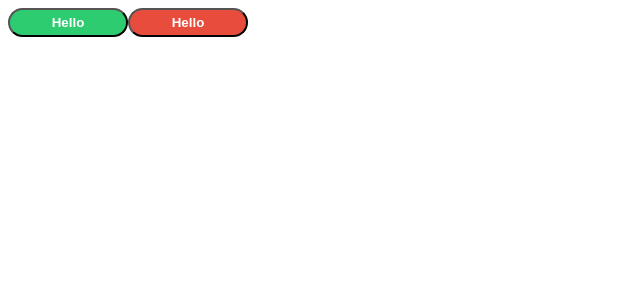
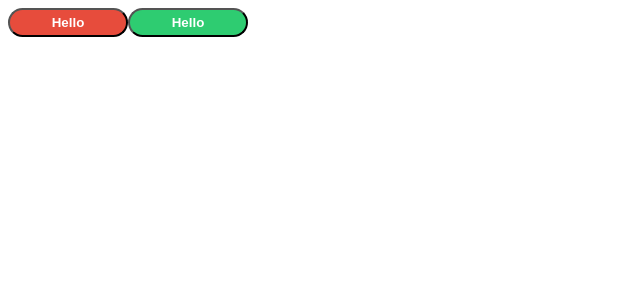
Before and after one commit to ljh1324/styled_react_components, a React (Create React App) app in the folder styled_react_components/: page / in a window 1280 px wide. Shown: the top 300 px of the page, without its empty margins (0-640 px from the left). Built offline with nearby package versions, Linux system fonts and the light colour scheme; the HTML template or start-up script is replaced by a standard one.

Commit message:
Button class

```diff
--- a/styled_react_components/package.json
+++ b/styled_react_components/package.json
@@ -5,7 +5,8 @@
   "dependencies": {
     "react": "^16.8.6",
     "react-dom": "^16.8.6",
-    "react-scripts": "3.0.1"
+    "react-scripts": "3.0.1",
+    "styled-components": "^4.3.1"
   },
   "scripts": {
     "start": "react-scripts start",
--- a/styled_react_components/src/App.js
+++ b/styled_react_components/src/App.js
@@ -4,14 +4,17 @@ import './App.css';
 function App() {
   return (
     <Fragment>
-      <button className="button button--success">
-        Hello
-      </button>
-      <button className="button button--danger">
-        Hello
-      </button>
+      <Button danger />
+      <Button />
     </Fragment>
   );
 }
 
+const Button = ({danger}) => (
+  <button
+    className={danger ? "button button--danger" : "button button--success"}
+  >
+    Hello
+  </button>
+)
 export default App;
```
Also changed, not shown: 1 other file (tests, documents, lock files or other folders).
